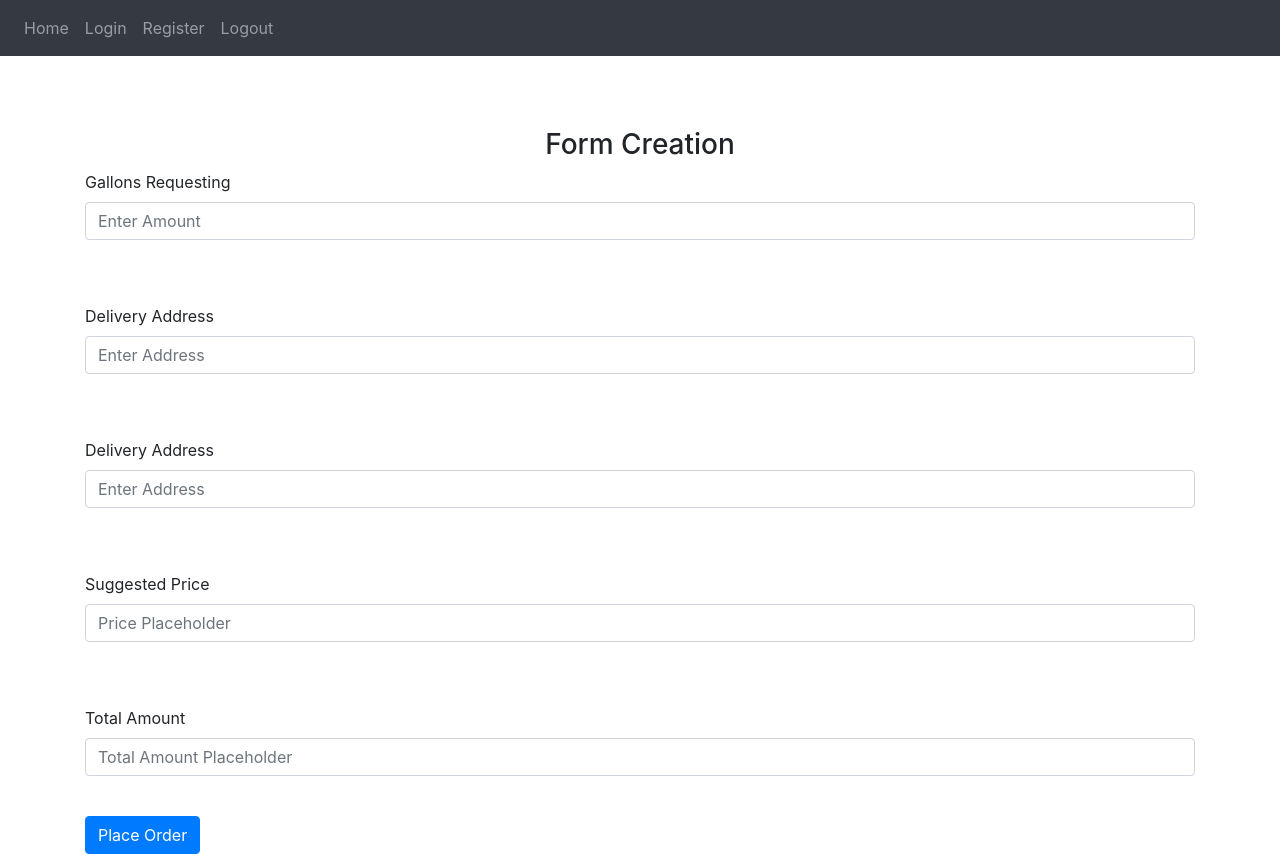
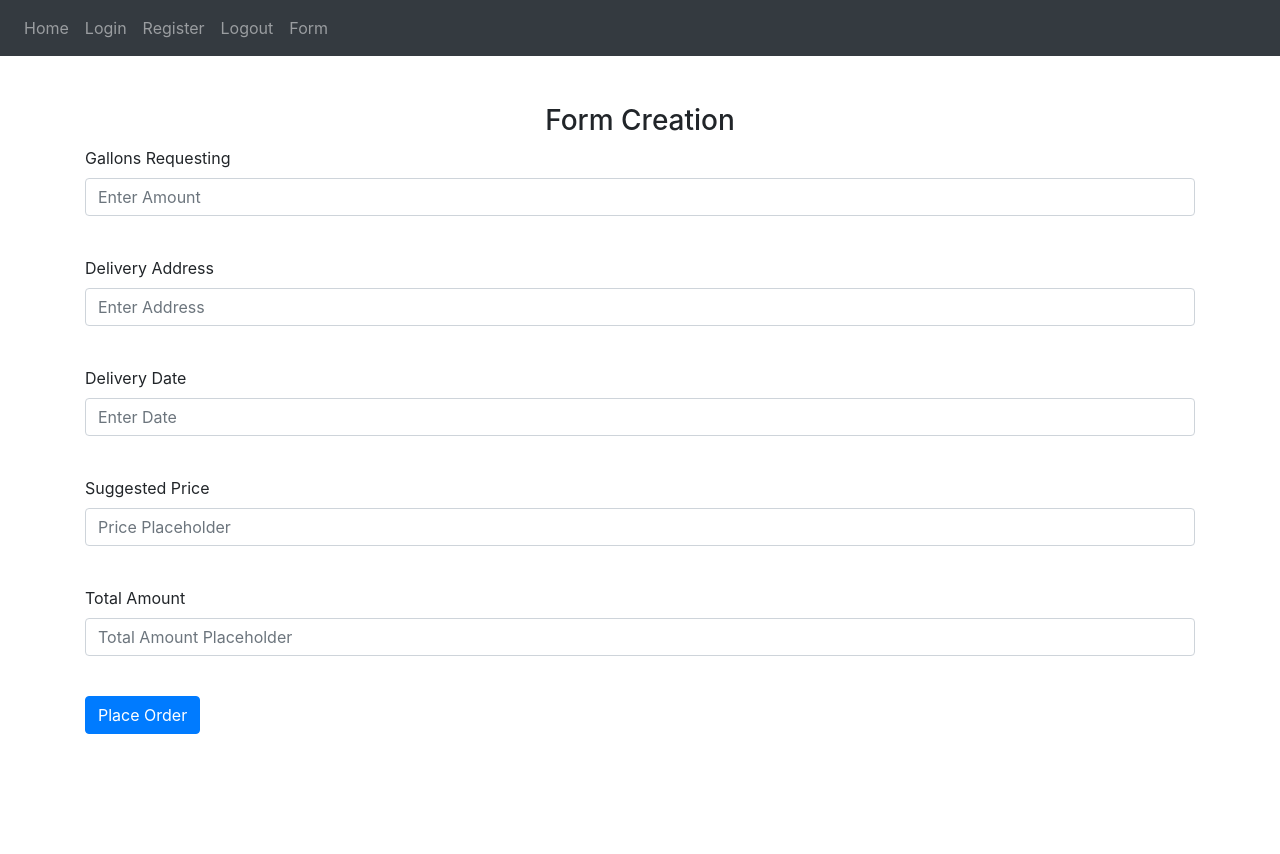
Before and after one commit to S0NNYD/Quoil, a Python web app: template website/templates/form.html in a window 1280 px wide. After the commit the page ends 734 px from the top, so only its background shows below. Run offline with Jinja, Linux system fonts and the light colour scheme; the template is opened without the code that fills it, so the values that code supplies are empty; some libraries are stand-ins or nearby versions.

Commit message:
templeting form page

```diff
--- a/website/authenciation.py
+++ b/website/authenciation.py
@@ -27,3 +27,7 @@ def register():
         else:
             flash('Account creation successful', category='success')
     return render_template("register.html")
+
+@authenciator.route('/form', methods=['GET', 'POST'])
+def form():
+    return render_template("form.html")
--- a/website/templates/base.html
+++ b/website/templates/base.html
@@ -27,6 +27,7 @@
                     <a class="nav-item nav-link" id="login" href="/login">Login</a>
                     <a class="nav-item nav-link" id="register" href="/register">Register</a>
                     <a class="nav-item nav-link" id="logout" href="/logout">Logout</a>
+                    <a class="nav-item nav-link" id="form" href="/form">Form</a>
                 </div>
             </div>
         </nav>
--- a/website/templates/form.html
+++ b/website/templates/form.html
@@ -1,6 +1,5 @@
 {% extends "base.html" %} {% block title %} Form {% endblock %}
 {% block content %}
-<br>
 <br>
 <br>
 
@@ -12,28 +11,28 @@
         <input type="Gallons Requested" class="form-control" id="Gallons Requested" name="Gallons Requested" placeholder="Enter Amount">
     </div>
 
-    <br><br>
+    <br>
 
     <div class="form-group">
         <label for="Delivery Address">Delivery Address</label>
         <input type="Delivery Address" class="form-control" id="Delivery Address" name="Delivery Address" placeholder="Enter Address">
     </div>
 
-    <br><br>
+    <br>
 
     <div class="form-group">
-        <label for="Delivery Date">Delivery Address</label>
-        <input type="Delivery Address" class="form-control" id="Delivery Address" name="Delivery Address" placeholder="Enter Address">
+        <label for="Delivery Date">Delivery Date</label>
+        <input type="Delivery Date" class="form-control" id="Delivery Date" name="Delivery Date" placeholder="Enter Date">
     </div>
 
-    <br><br>
+    <br>
 
     <div class="form-group">
         <label for="Suggested Price">Suggested Price</label>
         <input type="Suggested Price" class="form-control" id="Suggested Price" name="Suggested Price" placeholder="Price Placeholder">
     </div>
 
-    <br><br>
+    <br>
 
     <div class="form-group">
         <label for="Total Amount">Total Amount</label>
```
